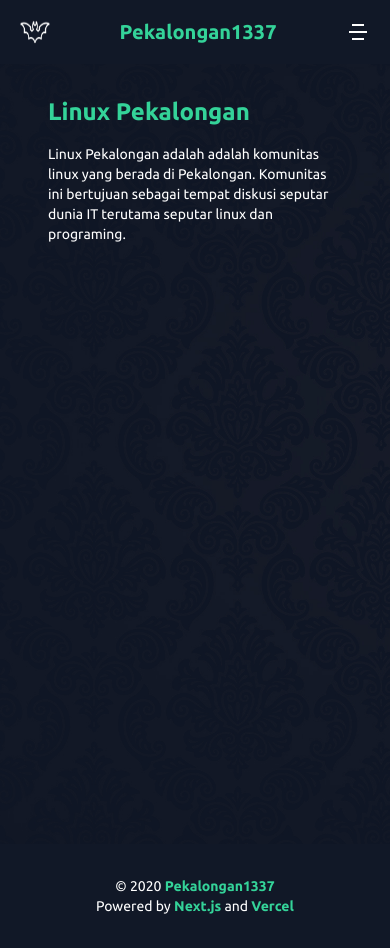
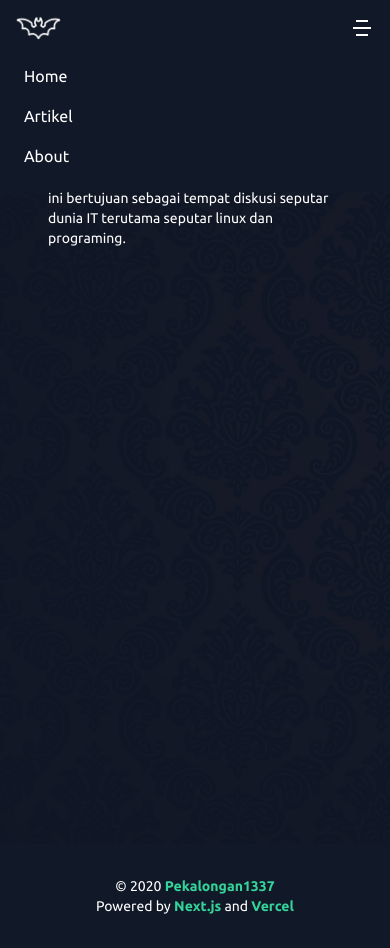
Before and after one commit to linux-pekalongan/linuxpekalongan, a Next.js app: page / in a window 390 px wide. Built offline with nearby package versions, Linux system fonts and the light colour scheme.

Commit message:
nganu : mobile menu

```diff
--- a/components/navbar.js
+++ b/components/navbar.js
@@ -2,35 +2,58 @@ import Link from 'next/link'
 import siteData from '../site-data'
 import styles from '../styles/navbar.module.css'
 
+function mobileMenu(){
+  let x = document.getElementById("myMenu")
+  if(x.style.display === 'block') {
+    x.style.display = 'none'
+  } else {
+    x.style.display = 'block'
+  }
+}
 
 function Navbar(){
   return(
     <>
       <div className={styles.bg}>
-        <div className='fixed z-10 w-full p-5 mt-0 text-white bg-gray-900' >
-          <div className='container flex flex-row justify-between mx-auto lg:px-28'>
-                              <a id='menuButton' className='flex flex-row'>
-<img src={ siteData.icon.kalong } width='30px'/>
+        <div className='fixed z-10 w-full p-4 mt-0 text-white bg-gray-900' >
+          <div className='container flex flex-row justify-between mx-auto menu md:px-20'>
+            {/* logo untuk mobile */}
+            <a className='md:hidden'>
+              <img src={ siteData.icon.kalong } width='45px'/>
             </a>
-            <a className='flex flex-row text-base font-extrabold text-green-400 md:hidden' style={{ fontSize: '20px' }}>Pekalongan1337</a>
- <a id='menuButton' className='flex flex-row md:hidden'>
-<img src={ siteData.icon.menu }/>
-            </a>
-            <div className='hidden font-bold md:flex md:flex-row' id='mobileMenu'>
+             {/* Menu untuk desktop */}
+            <div className='hidden font-bold md:flex md:flex-row'>
+              <img src={ siteData.icon.kalong } width='45px' className='mx-4'/>
               <Link href='/'><a className='px-4 hover:text-green-400'>Home</a></Link>
               <Link  href='/blog'><a  className='px-4 hover:text-green-400'>Artikel</a></Link>
               <Link  href='/about'><a className='px-4 hover:text-green-400'>About</a></Link>
             </div>
+           {/* mobile center */}
+            <a className='flex flex-row text-base font-extrabold text-green-400 md:hidden' style={{ fontSize: '20px' }}></a>
+             {/* toggle */}
+            <a onClick={mobileMenu} className='flex flex-row md:hidden'>
+              <img src={ siteData.icon.menu }/>
+            </a>
+             {/* Menu untuk desktop */}
             <div className='hidden md:flex md:flex-row'>
               <a href={ siteData.community.telegram } ><img src={ siteData.icon.telegram } className='px-4'/></a>
-              <a href={ siteData.community.facebook } ><img src={ siteData.icon.facebook } className='px-4'/></a>
+              <a href={ siteData.community.facebook } ><img src={ siteData.icon.facebook }/></a>
+            </div>
+          </div>
+           {/* Dropdown menu mobile */}
+          <div className='block pt-4 text-base' id='myMenu'>
+            <div className='flex flex-col'>
+              <Link href='/'><a className='p-2 hover:text-green-400'>Home</a></Link>
+              <Link  href='/blog'><a  className='p-2 hover:text-green-400'>Artikel</a></Link>
+              <Link  href='/about'><a className='p-2 hover:text-green-400'>About</a></Link>
             </div>
           </div>
         </div>
+         {/* Header */}
         <header>
           <div className='flex flex-row min-h-screen pt-12 mx-0 text-white bg-gray-900 md:w-1/2 bg-opacity-30'>
             <div className='flex flex-col p-12 md:p-24'>
-              <div className='pb-4 text-2xl font-bold text-green-400 md:text-4xl'>{ siteData.name }</div>
+              <div className='pb-4 text-3xl font-bold text-green-400 md:text-4xl'>{ siteData.name }</div>
               <div className=''>{ siteData.description }</div>
             </div>
           </div>
--- a/styles/global.css
+++ b/styles/global.css
@@ -3,8 +3,6 @@
 .font-ubuntu {
 font-family: 'Ubuntu', sans-serif;
 }
-.active {
-  display:block;
-  height: 100%;
-  width: 100%;
+.menu #myMenu {
+  display: none;
 }
```
